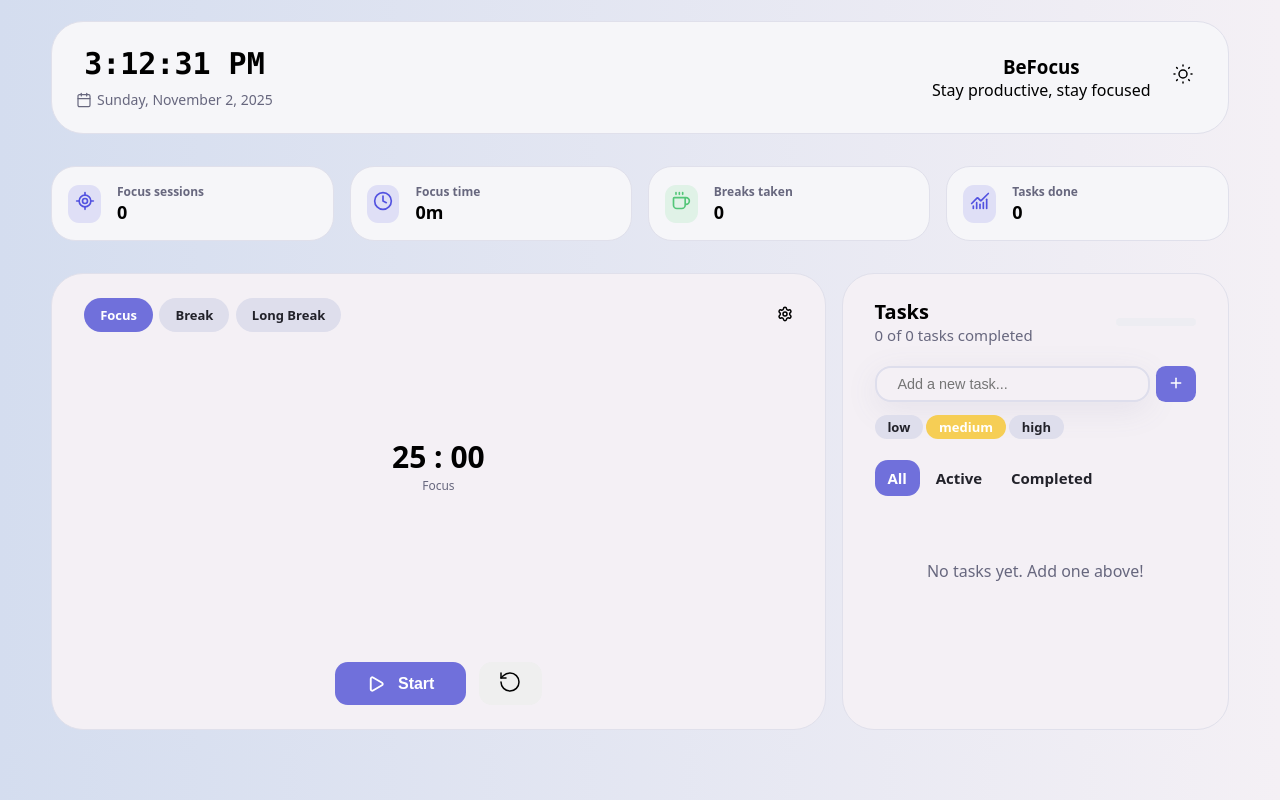
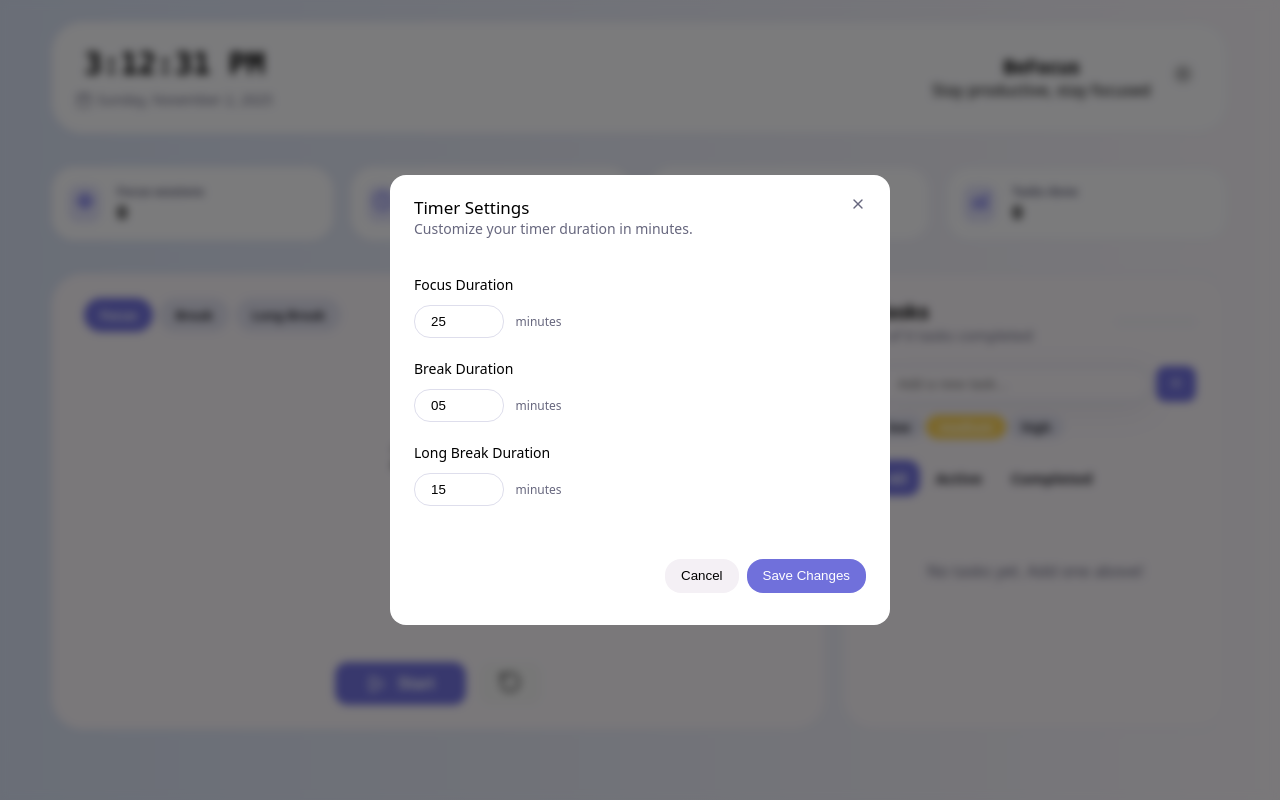
Before and after one commit to geo-777/befocus-pomodoro-web-app, a React (Vite) app: page / in a window 1280 px wide. Both pictures are taken after a click on the button 784 px from the left and 315 px from the top of the page. Built offline with nearby package versions, Linux system fonts and the light colour scheme.

Commit message:
settings window v1

```diff
--- a/src/App.css
+++ b/src/App.css
@@ -53,16 +53,91 @@ body {
   backdrop-filter: blur(4px); /* optional – adds background blur */
   z-index: 999; /* sits above the page but below the modal */
 }
-
+.settings-header {
+  display: flex;
+  justify-content: space-between;
+}
+.settings-header h3 {
+  color: var(--main-text);
+  font-size: 17px;
+  font-weight: 500;
+}
+.settings-header p {
+  color: var(--muted-text);
+  font-size: 14px;
+}
+.x-btn {
+  color: var(--muted-text);
+}
+.x-btn:hover {
+  cursor: pointer;
+}
+.settings-submit-btn-item {
+  padding: 0.6rem 1rem;
+  border-radius: 1rem;
+  border: none;
+  background-color: var(--main-bg);
+  color: var(--main-text);
+  font-weight: 500;
+}
+.settings-submit-btn-item:hover {
+  cursor: pointer;
+  transition: 0.3s;
+  opacity: 0.6;
+}
+.settings-header {
+  margin-bottom: 1rem;
+}
+.save {
+  color: var(--light-fg);
+  background-color: var(--ring);
+}
+.settings-submit-btn-container {
+  margin-top: 2rem;
+  display: flex;
+  gap: 0.5rem;
+  justify-content: flex-end;
+}
+.settings-form-item p {
+  color: var(--main-text);
+  font-size: 14px;
+}
+.settings-form-item {
+  display: flex;
+  flex-direction: column;
+  gap: 0.7rem;
+}
+.settings-form-item div {
+  display: flex;
+  align-items: center;
+  gap: 0.7rem;
+}
+.settings-form-item input {
+  width: 20%;
+  border-radius: 1rem;
+  padding: 0.5rem 1rem;
+  outline: none;
+  border: 1px solid var(--muted-bg);
+}
+.settings-form-item div p {
+  color: var(--muted-text);
+  font-size: 12px;
+}
 .settings-window {
+  margin: 0;
   position: absolute;
   top: 50%;
   left: 50%;
+  min-width: 500px;
+  min-height: 450px;
   transform: translate(-50%, -50%);
-  background: white;
+  background: var(--light-fg);
   border-radius: 1rem;
-  padding: 2rem;
+  padding: 1.3rem 1.5rem;
   z-index: 1000; /* above overlay */
+  display: flex;
+  flex-direction: column;
+  gap: 1.3rem;
 }
 
 nav {
@@ -459,3 +534,29 @@ nav {
   background-color: var(--stop-btn);
   color: var(--light-fg);
 }
+@media (max-width: 500px) {
+  .settings-window {
+    min-width: fit-content;
+    width: 100%;
+    border-radius: 0;
+  }
+  .settings-form-item input {
+    width: 30%;
+  }
+}
+
+.hidden {
+  display: none;
+}
+/* @keyframes scaleup {
+  0% {
+    transform: scale(0);
+  }
+  100% {
+    transform: scale(1);
+  }
+}
+.zoom-animation {
+  transform-origin: center;
+  animation: scaleup 0.2s ease-in;
+} */
--- a/src/components/Main.jsx
+++ b/src/components/Main.jsx
@@ -1,6 +1,7 @@
 import { Settings, Plus, RotateCcw, Play, Pause } from "lucide-react";
 import { useState, useEffect, useRef } from "react";
 import TodoItem from "./TodoItem";
+import PomSettings from "./PomSettings";
 const Main = () => {
   const [listPriority, setlistPriority] = useState("medium");
   const priorityClasses = {
@@ -92,8 +93,23 @@ const Main = () => {
     if (pomoTimer != "00 : 00") setIsTimerRunning((prev) => !prev);
   }
 
+  //settings window logic
+  const [isSettingsShown, setIsSettingsShown] = useState(false);
+  useEffect(() => {
+    setPomoTimer(defaultPomSettings[timerMode]);
+  }, [defaultPomSettings]);
   return (
-    <main className="main-container">
+    <>
+      {isSettingsShown ? (
+        <PomSettings
+          isVisible={isSettingsShown}
+          visibilityHandler={setIsSettingsShown}
+          settings={defaultPomSettings}
+          setter={setDefaultPom}
+        />
+      ) : null}{" "}
+      <div className={`modal-overlay ${isSettingsShown ? "" : "hidden"}`}></div>
+      <main className="main-container ">
         <div className="pomodoro-container main-grid-item">
           <div className="pomo-header-container">
             <div className="pomo-buttons">
@@ -119,7 +135,14 @@ const Main = () => {
               })}
             </div>
             <button className="pomo-settings">
-            <Settings strokeWidth={2.25} size={16} />
+              <Settings
+                strokeWidth={2.25}
+                size={16}
+                onClick={() => {
+                  setIsTimerRunning(false);
+                  setIsSettingsShown((prev) => !prev);
+                }}
+              />
             </button>
           </div>
 
@@ -275,6 +298,7 @@ const Main = () => {
           </div>
         </div>
       </main>
+    </>
   );
 };
 
--- a/src/components/PomSettings.jsx
+++ b/src/components/PomSettings.jsx
@@ -1,5 +1,126 @@
-const PomSettings = () => {
-  return <div className="settings-window"></div>;
+import { X } from "lucide-react";
+import { useState } from "react";
+const PomSettings = ({ isVisible, visibilityHandler, settings, setter }) => {
+  // initialize from props
+  const [focusMin, setFocusMin] = useState(() =>
+    settings.focus.split(":")[0].trim()
+  );
+  const [sbreakMin, setSbreakMin] = useState(() =>
+    settings.break.split(":")[0].trim()
+  );
+  const [lbreakMin, setLbreakMin] = useState(() =>
+    settings.longBreak.split(":")[0].trim()
+  );
+
+  return (
+    <div className={`settings-window ${isVisible ? "" : "hidden"}`}>
+      <div className="settings-header">
+        <div>
+          {" "}
+          <h3>Timer Settings</h3>
+          <p>Customize your timer duration in minutes.</p>
+        </div>
+
+        <X
+          className="x-btn"
+          strokeWidth={2}
+          size={16}
+          onClick={() => visibilityHandler(false)}
+        />
+      </div>
+      <div className="settings-focus settings-form-item">
+        <p>Focus Duration</p>
+        <div>
+          <input
+            type="number"
+            min={1}
+            value={focusMin}
+            onChange={(e) => {
+              setFocusMin(e.target.value);
+            }}
+            onBlur={() => {
+              if (focusMin === "" || Number(focusMin) < 1) {
+                setFocusMin(1);
+              }
+            }}
+            onKeyDown={(e) => {
+              if (e.key === "e" || e.key === "+" || e.key === "-")
+                e.preventDefault();
+            }}
+          />{" "}
+          <p>minutes</p>
+        </div>
+      </div>
+      <div className="settings-break settings-form-item">
+        <p>Break Duration</p>
+        <div>
+          <input
+            type="number"
+            min={1}
+            value={sbreakMin}
+            onChange={(e) => {
+              setSbreakMin(e.target.value);
+            }}
+            onBlur={() => {
+              if (sbreakMin === "" || Number(sbreakMin) < 1) {
+                setSbreakMin(1);
+              }
+            }}
+            onKeyDown={(e) => {
+              if (e.key === "e" || e.key === "+" || e.key === "-")
+                e.preventDefault();
+            }}
+          />{" "}
+          <p>minutes</p>
+        </div>
+      </div>
+      <div className="settings-long-break settings-form-item">
+        <p>Long Break Duration</p>
+        <div>
+          <input
+            type="number"
+            min={1}
+            value={lbreakMin}
+            onChange={(e) => {
+              setLbreakMin(e.target.value);
+            }}
+            onBlur={() => {
+              if (lbreakMin === "" || Number(lbreakMin) < 1) {
+                setLbreakMin(1);
+              }
+            }}
+            onKeyDown={(e) => {
+              if (e.key === "e" || e.key === "+" || e.key === "-")
+                e.preventDefault();
+            }}
+          />{" "}
+          <p>minutes</p>
+        </div>
+      </div>
+      <div className="settings-submit-btn-container">
+        <button
+          className="settings-submit-btn-item"
+          onClick={() => visibilityHandler(false)}
+        >
+          Cancel
+        </button>
+        <button
+          onClick={() => {
+            setter({
+              focus: `${String(focusMin).padStart(2, "0")}:00`,
+              break: `${String(sbreakMin).padStart(2, "0")}:00`,
+              longBreak: `${String(lbreakMin).padStart(2, "0")}:00`,
+            });
+
+            visibilityHandler(false);
+          }}
+          className="settings-submit-btn-item save"
+        >
+          Save Changes
+        </button>
+      </div>
+    </div>
+  );
 };
 
 export default PomSettings;
```
Lines whose indentation alone changed are shown as unchanged.
